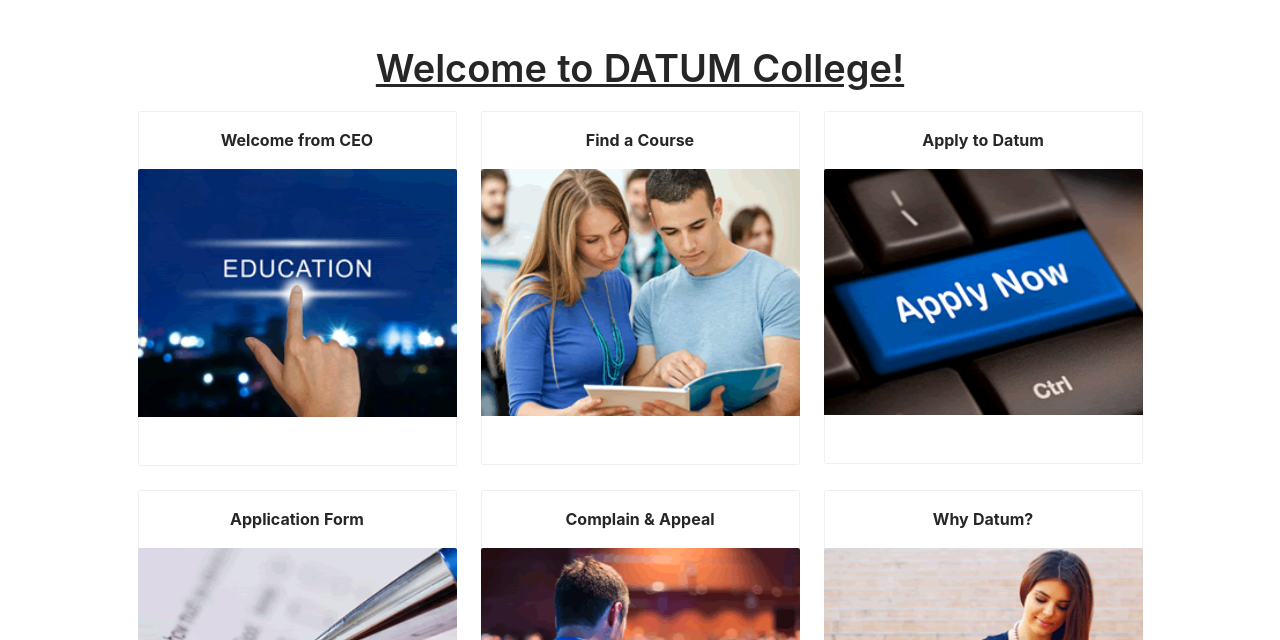
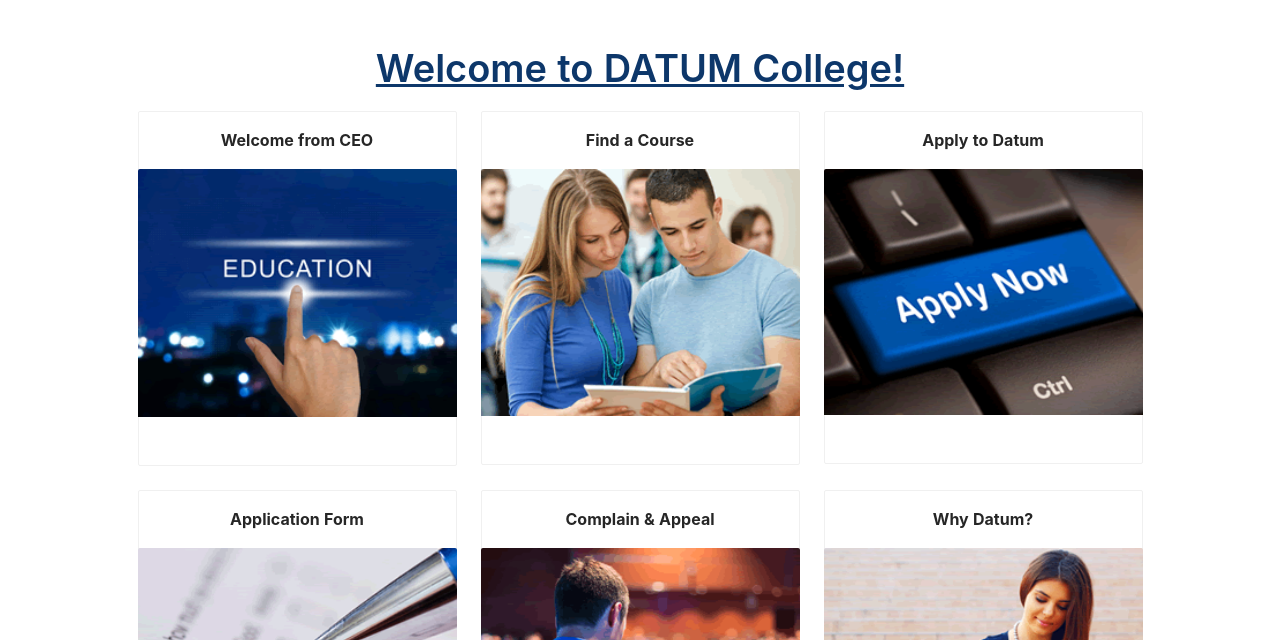
Before and after one commit to WL0416/datumWebsite, a Gatsby site: page / in a window 1280 px wide. Shown: the part 160-800 px from the top of the page. Built offline with nearby package versions, Linux system fonts and the light colour scheme; Gatsby itself is replaced by a stand-in of ours.

Commit message:
change welcome font color

```diff
--- a/src/pages/index.module.scss
+++ b/src/pages/index.module.scss
@@ -1,8 +1,15 @@
+$backgroundColor: #0d376a;
+
 .cards {
     padding: 3rem 0;
 }
 
 .siteWelcome {
+
+    u {
+        color: $backgroundColor;
+    }
+
     @media only screen and (max-width: 576px) {
         display: none;
     }
```
